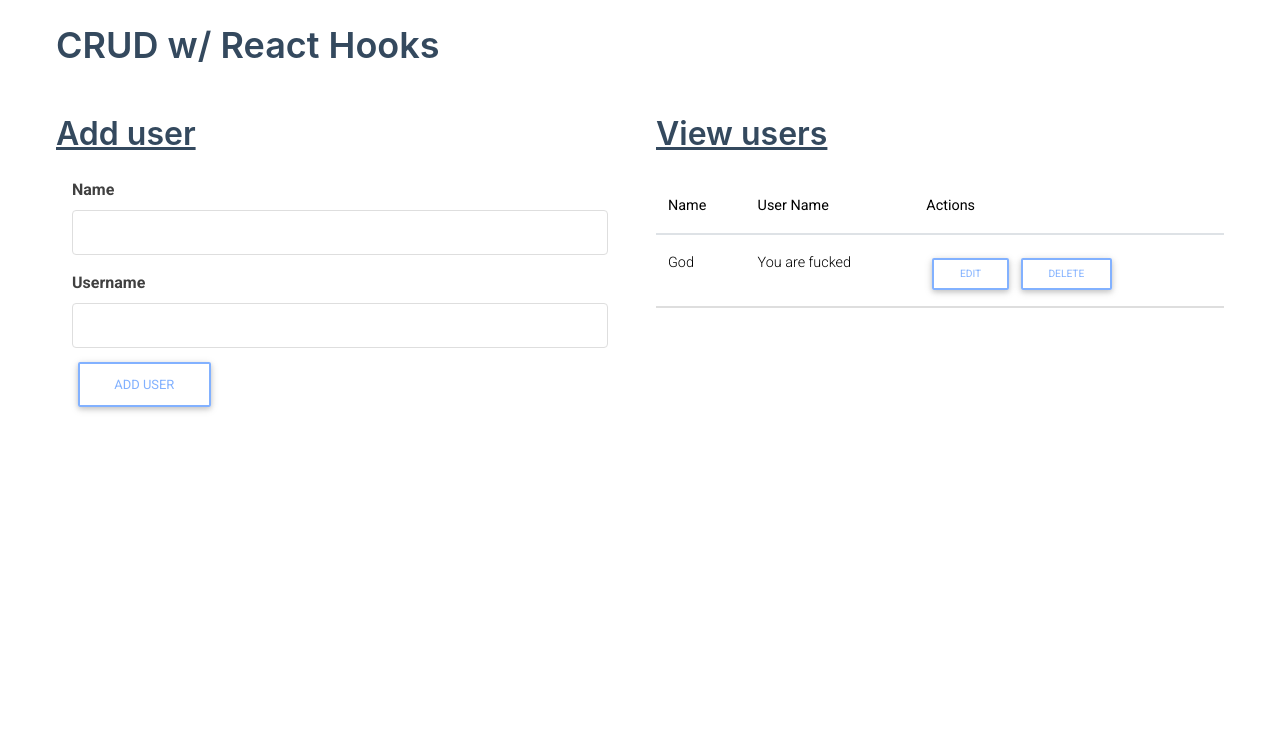
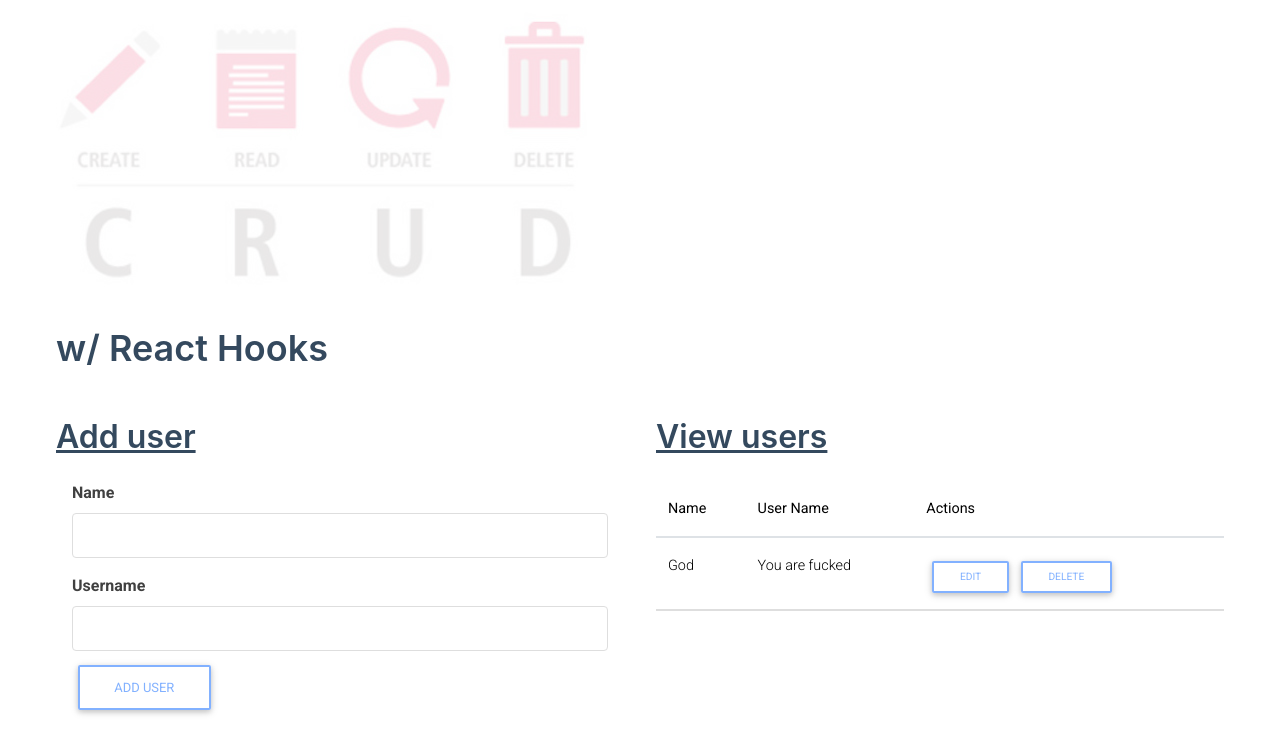
Before and after one commit to deScamuS/react-app, a React (Create React App) app: page / in a window 1280 px wide. Shown: the top 754 px of the page. Built offline with nearby package versions, Linux system fonts and the light colour scheme.

Commit message:
cloned in from other mac

```diff
--- a/src/App.css
+++ b/src/App.css
@@ -151,6 +151,7 @@ dd {
   max-width: 100%;
   padding: 0 1rem; }
 
+
 .container, .small-container, .medium-container {
   max-width: 1200px;
   padding: 0 1rem;
--- a/src/App.js
+++ b/src/App.js
@@ -4,6 +4,7 @@ import React, { useState } from "react"
 import UserTable from "./components/UserTable"
 import AddUserForm from "./components/AddUserForm"
 import EditUserForm from "./components/EditUserForm"
+import logo from './crud-operations.jpg'
 import "./App.css"
 
 const App = () => {
@@ -38,7 +39,9 @@ const App = () => {
 
   return (
     <div className="container">
-      <h1 style={{ color: "#34495E" }}>CRUD w/ React Hooks</h1>
+      <img style={{opacity: '.2'}} src={logo} alt=""/>
+
+      <h1 style={{ color: "#34495E" }}> w/ React Hooks</h1>
       <div className="flex-row">
         <div className="flex-large">
           {editing ? (
```
Also changed, not shown: src/crud-operations.jpg (added), src/react-hooks.png (added).
